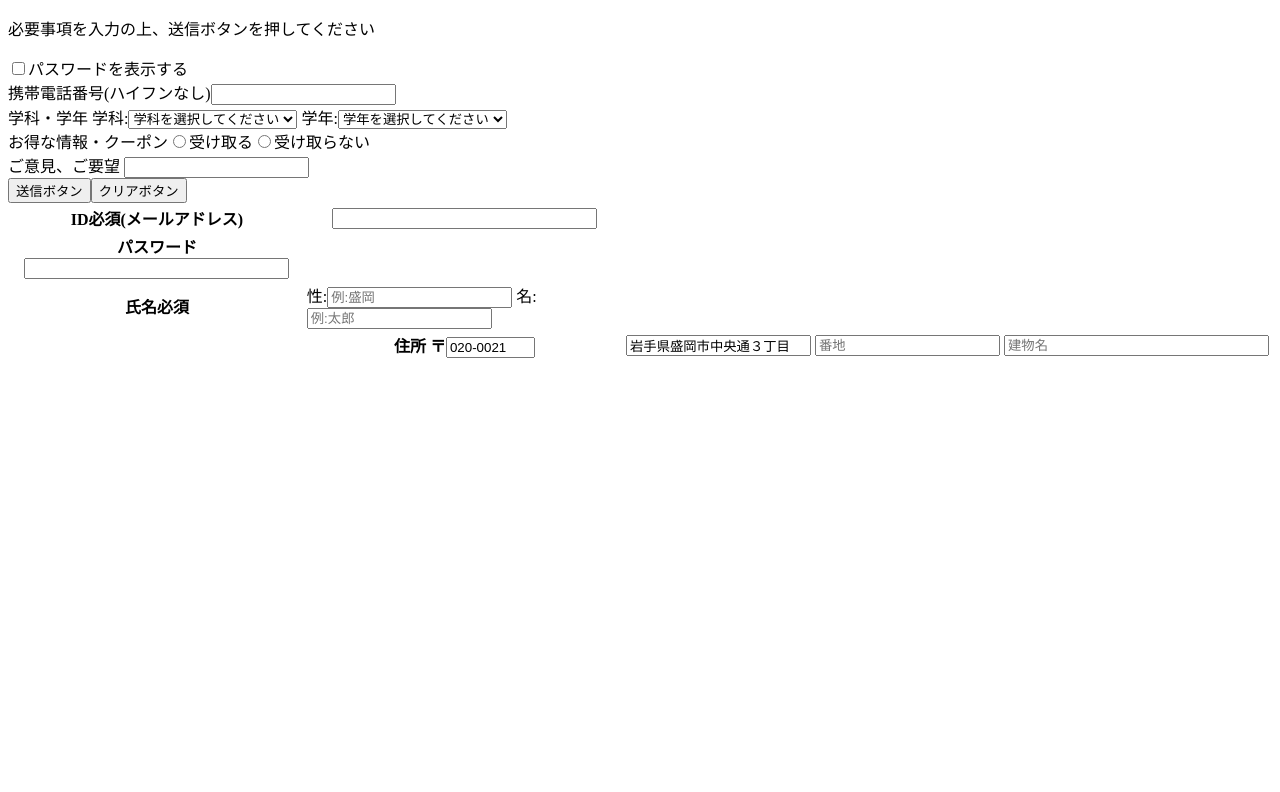
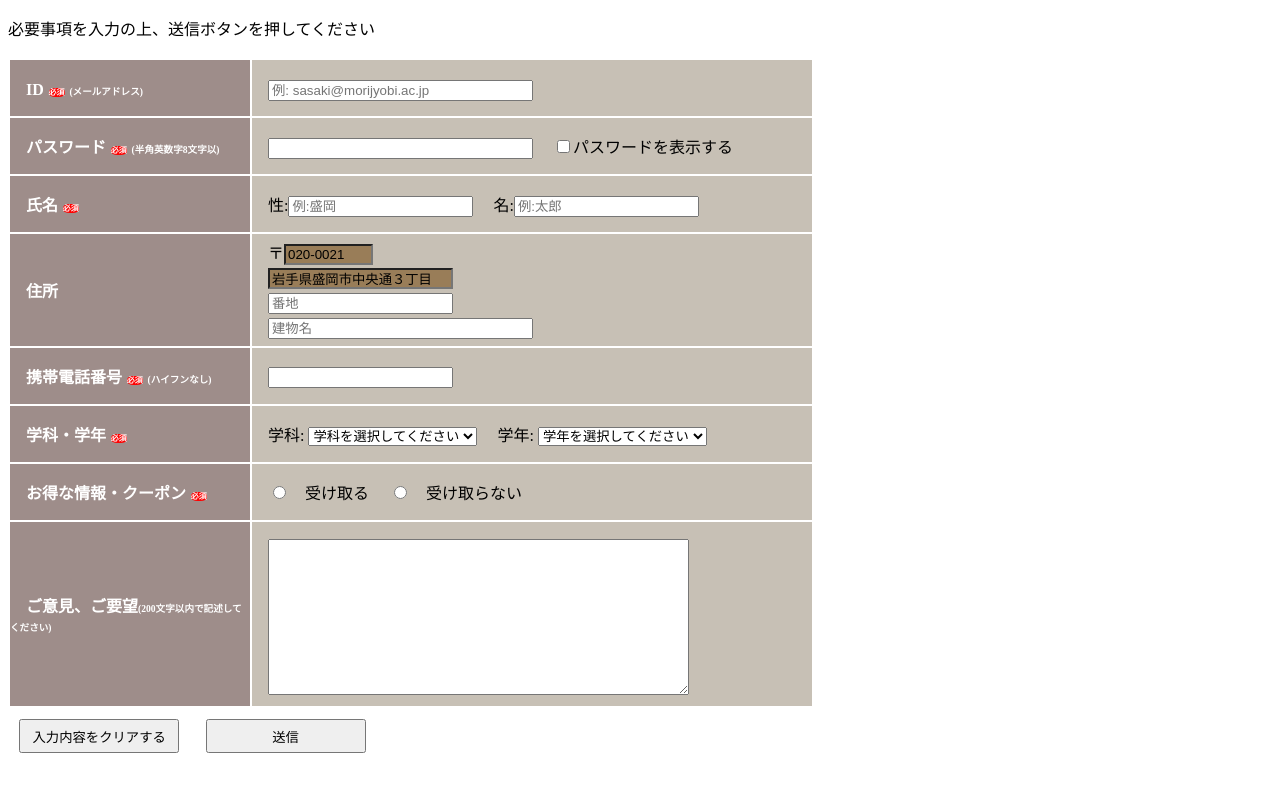
Before and after one commit to ARATA1235/html-task, a plain HTML site: page form/register.html in a window 1280 px wide. Drawn offline with Linux system fonts and the light colour scheme.

Commit message:
10月20日提出課題

```diff
--- a/form/form-style.css
+++ b/form/form-style.css
@@ -4,6 +4,3 @@ a {
 input[type] {
     margin-bottom: 0.5rem;
 }
-input[type] {
-    margin-;
-}
--- a/form/register-style.css
+++ b/form/register-style.css
@@ -0,0 +1,46 @@
+@charset "utf-8";
+
+p {
+    margin-bottom: 0px;
+}
+
+th {
+    background-color: rgba(131, 109, 106, 0.781);
+    text-align: left;
+    color:white;
+    width: 15em;
+    padding: 1.0em 0;
+
+}
+
+td {
+    background-color: rgb(199, 192, 181);
+    width: 35em;
+    padding: 0.4em 0;
+}
+input[name="firstname"] {
+    margin-right: 1.0em;
+}
+
+.required {
+    font-size: 0.5em;
+    color: white;
+    background-color: red;
+    margin-left: 0.6em;
+    margin-right: 0.6em;
+    border-radius: 40%;
+}
+.sub {
+    font-size: 0.6rem;
+}
+textarea {
+    margin-top: 0.8em;
+}
+input[name="readonly"] {
+    background-color: rgba(143, 109, 64, 0.795);
+}
+button {
+    height: 2.5em;
+    width: 12em;
+    margin: 0.7rem;
+}
--- a/form/register.html
+++ b/form/register.html
@@ -6,69 +6,107 @@
     <title>登録フォーム</title>
     <link rel="stylesheet" href="register-style.css">
 </head>
+
 <body>
-    <p>必要事項を入力の上、送信ボタンを押してください</p>
-
+    <p>必要事項を入力の上、送信ボタンを押してください</p><br>
+    <form action="#" method="get">
     <table>
         <tr>
-            <th>ID<span class="read">必須</span><span class="sub">(メールアドレス)</span><th><input type="email" size="30"><br></th>
-
+            <th>
+                　ID<span class="required">必須</span><span class="sub">(メールアドレス)</span>
+            </th>
+            <td>
+                　<input type="email" size="30"required placeholder="例: sasaki@morijyobi.ac.jp">
+            </td>
         </tr>
 
         <tr>
-                <th>パスワード<input type="password" size="30" minlength="8"></th>
-                <label><input type="checkbox">パスワードを表示する</label><br>
+            <th>
+                　パスワード<span class="required">必須</span><span class="sub">(半角英数字8文字以)</span>
+            </th>
+                <td>
+                    　<input type="password" size="30" minlength="8">
+                    　<label><input type="checkbox" name="password_confirm">パスワードを表示する</label>
+                </td>
         </tr>
 
         <tr>
-            <th class="left">氏名<span class="left">必須</span></th>
-            <td><class="right">
-                性:<label><input type="text" name="user_name" placeholder="例:盛岡"></label>
-                名:<label><input type="text" name="user_name" placeholder="例:太郎"></label>
+            <th>
+                　氏名<span class="required">必須</span>
+            </th>
+            <td>
+                　性:<input type="text" name="user_name" placeholder="例:盛岡">
+                　名:<input type="text" name="user_name" placeholder="例:太郎">
             </td>
         </tr>
 
+        <tr>
+            <th>
+                　住所
+            </th>
             <td>
-            <th>住所 〒<input type="text" name="readonly" size="8" value="020-0021" readonly></th>
-            <td><input type="text" name="readonly" value="岩手県盛岡市中央通３丁目" readonly></td>
-            <td><input type="text" placeholder="番地"></td>
-            <td><input type="text" size="30" placeholder="建物名"></td>
+                　〒<input type="text" name="readonly" size="8" value="020-0021" readonly><br>
+                　<input type="text" name="readonly" value="岩手県盛岡市中央通３丁目" readonly><br>
+                　<input type="text" placeholder="番地"><br>
+                　<input type="text" size="30" placeholder="建物名"><br>
+            </td>
         </tr>
 
         <tr>
-            携帯電話番号(ハイフンなし)<input type="tel" name="user_tel"><br>
+            <th>
+                　携帯電話番号<span class="required">必須</span><span class="sub">(ハイフンなし)</span>
+            </th>
+            <td>
+                　<input type="tel" name="user_tel">
+            </td>
         </tr>
 
         <tr>
-            <label>学科・学年</label>
-            学科:<select name="class">
+            <th>
+                　学科・学年<span class="required">必須</span>
+            </th>
+            <td>　学科:
+                <select name="class">
                 <option value="学科">学科を選択してください</option>
                 <option value="システム">システム系学科</option>
                 <option value="ビジネス">ビジネス系学科</option>
                 <option value="デザイン">デザイン系学科</option>
                 </select>
-            学年:<select name="class">
+                　学年:
+                <select name="class">
                 <option value="学年">学年を選択してください</option>
                 <option value="1">1年</option>
                 <option value="2">2年</option>
                 <option value="3">3年</option>
                 <option value="4">4年</option>
-            </select><br>
+                </select>
+            </td>
         </tr>
 
         <tr>
-                お得な情報・クーポン<label><input type="radio" name="ku-ponn">受け取る</label>
-                <label><input type="radio" name="ku-ponn">受け取らない</label><br>
+            <th>
+                　お得な情報・クーポン<span class="required">必須</span>
+            </th>
+            <td>
+                　<label><input type="radio" name="ku-ponn">　受け取る</label>
+                　<label><input type="radio" name="ku-ponn">　受け取らない</label>
+            </td>
+
         </tr>
 
         <tr>
-                ご意見、ご要望  <input type="textarea" cols="50" rows="10" maxlength="200"><br>
-            </tr>
-
-            <tr>
-                <button type="submit">送信ボタン</button>
-                <button type="reset">クリアボタン</button>
+            <th>
+                　ご意見、ご要望<span class="sub">(200文字以内で記述してください)</span>
+            </th>
+            <td>
+                　<textarea name="com" cols="50" rows="10" maxlength="200"></textarea>
+            </td>
         </tr>
     </table>
+        <tr>
+            <button type="reset">入力内容をクリアする</button>
+            <button type="submit">送信</button>
+        </tr>
+    </form>
 </body>
 </html>
```
Lines whose indentation alone changed are shown as unchanged.
